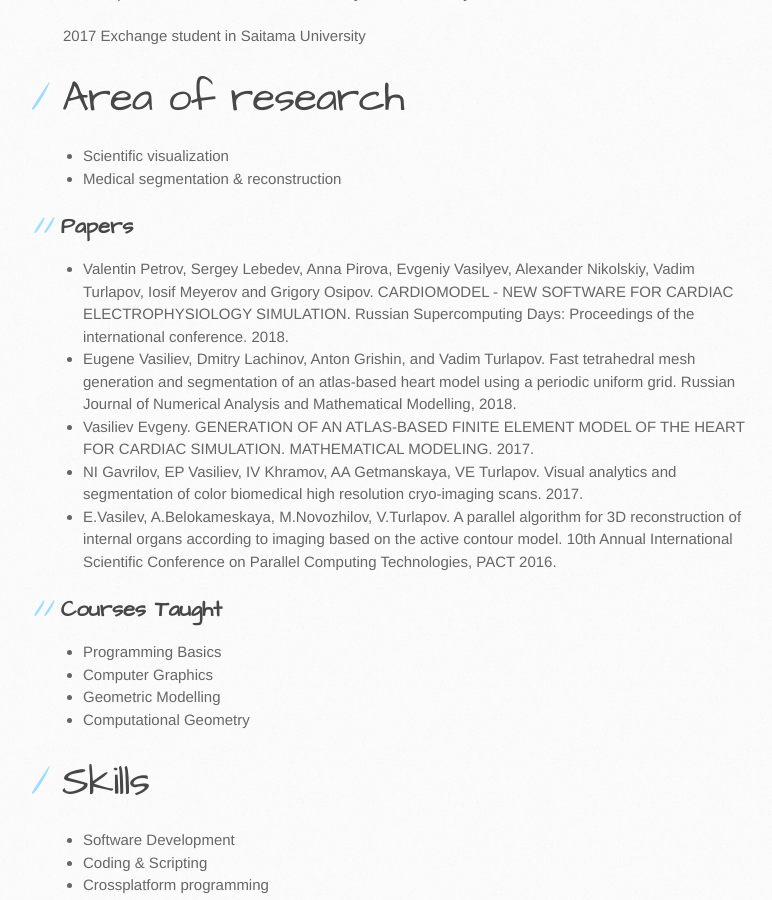
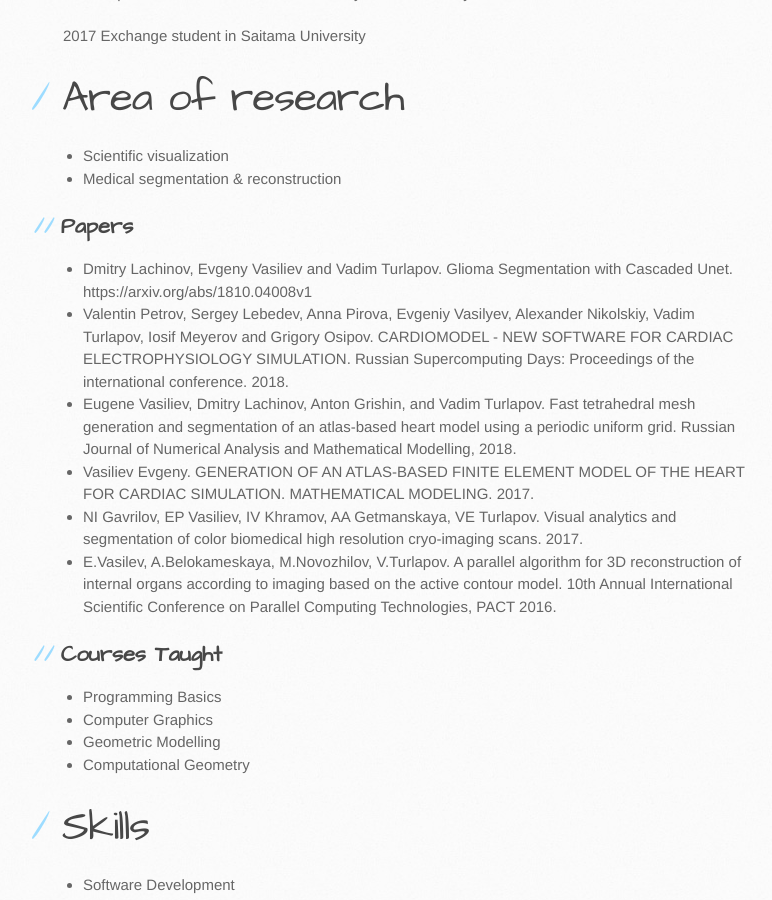
Before and after one commit to FenixFly/FenixFly.github.io, a Jekyll site: the page built from index.md, in a window 1280 px wide and 900 px high, scrolled down 1274 px. Shown: the whole window, without its empty margins (107-879 px from the left). Built offline with Jekyll 4.4.1, drawn with Linux system fonts in a browser that asks for light colours.

Commit message:
Added paper

```diff
--- a/index.md
+++ b/index.md
@@ -42,6 +42,7 @@ Exchange student in Saitama University
 
 ## [](#header-3)Papers
 
+* Dmitry Lachinov, Evgeny Vasiliev and Vadim Turlapov. Glioma Segmentation with Cascaded Unet. https://arxiv.org/abs/1810.04008v1
 * Valentin Petrov, Sergey Lebedev, Anna Pirova, Evgeniy Vasilyev, Alexander Nikolskiy, Vadim Turlapov, Iosif Meyerov and Grigory Osipov. CARDIOMODEL - NEW SOFTWARE FOR CARDIAC ELECTROPHYSIOLOGY SIMULATION. Russian Supercomputing Days:
 Proceedings of the international conference. 2018.
 * Eugene Vasiliev, Dmitry Lachinov, Anton Grishin, and Vadim Turlapov. Fast tetrahedral mesh generation and segmentation of an atlas-based heart model using a periodic uniform grid. Russian Journal of Numerical Analysis and Mathematical Modelling, 2018.
```
